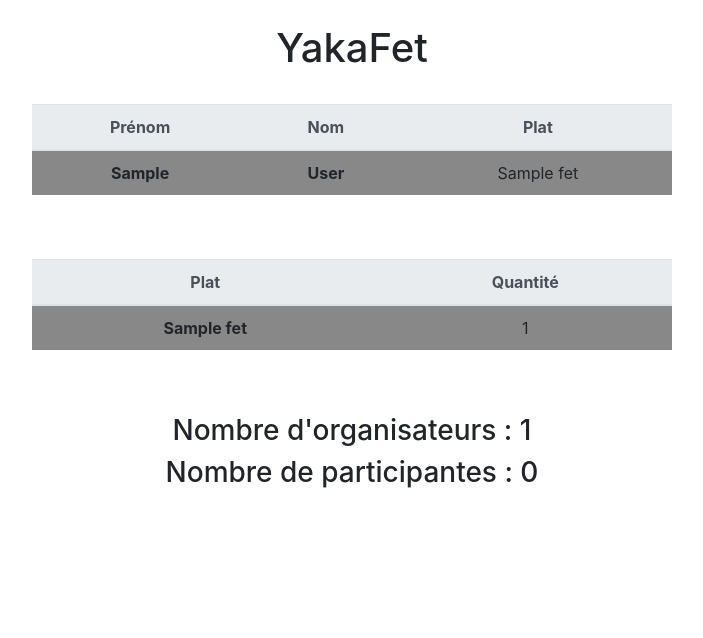
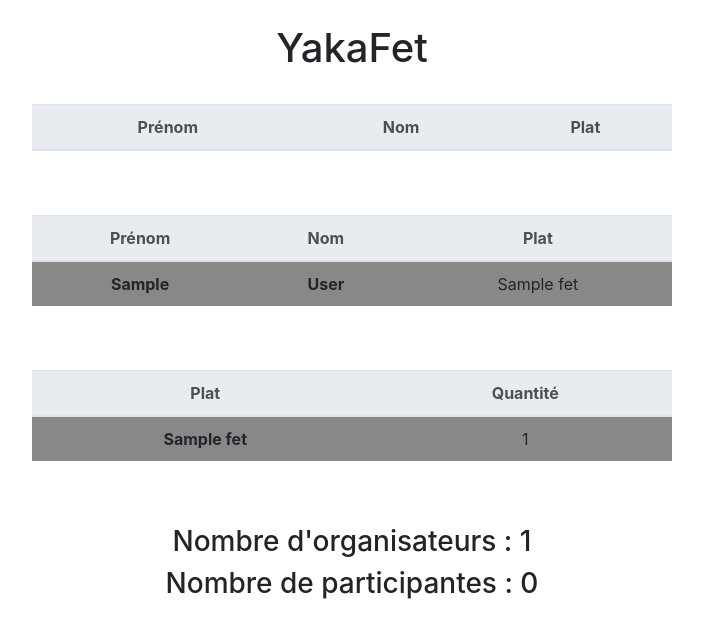
Before and after one commit to pguenezan/yakafet, a Django app: page /summary/1/ in a window 1280 px wide. Shown: the top 638 px of the page, without its empty margins (288-991 px from the left). Run offline with Django 3.2, Linux system fonts and the light colour scheme; a user stored in the database is signed in; tables that the repository leaves empty hold one stand-in row (values such as "Sample post"); lists and menus that the app fills with data are empty; some libraries are stand-ins or nearby versions.

Commit message:
front: split in summary

```diff
--- a/front/templates/front/summary.html
+++ b/front/templates/front/summary.html
@@ -28,11 +28,35 @@
                     </thead>
                     <tbody>
                         {% for entry in summary %}
-                            <tr style="background-color: {{ entry.fet.provider.color }};">
-                                <th scope="row">{{ entry.user.first_name }}</th>
-                                <th scope="row">{{ entry.user.last_name }}</th>
-                                <td>{{ entry.fet }}</td>
-                            </tr>
+                            {% if not entry.user.is_staff %}
+                                <tr style="background-color: {{ entry.fet.provider.color }};">
+                                    <th scope="row">{{ entry.user.first_name }}</th>
+                                    <th scope="row">{{ entry.user.last_name }}</th>
+                                    <td>{{ entry.fet }}</td>
+                                </tr>
+                            {% endif %}
+                        {% endfor %}
+                    </tbody>
+                </table>
+                <br>
+                <br>
+                <table class="table" style="width: 50%; text-align: center;">
+                    <thead class="thead-light">
+                        <tr>
+                            <th scope="col">Prénom</th>
+                            <th scope="col">Nom</th>
+                            <th scope="col">Plat</th>
+                        </tr>
+                    </thead>
+                    <tbody>
+                        {% for entry in summary %}
+                            {% if entry.user.is_staff %}
+                                <tr style="background-color: {{ entry.fet.provider.color }};">
+                                    <th scope="row">{{ entry.user.first_name }}</th>
+                                    <th scope="row">{{ entry.user.last_name }}</th>
+                                    <td>{{ entry.fet }}</td>
+                                </tr>
+                            {% endif %}
                         {% endfor %}
                     </tbody>
                 </table>
```
